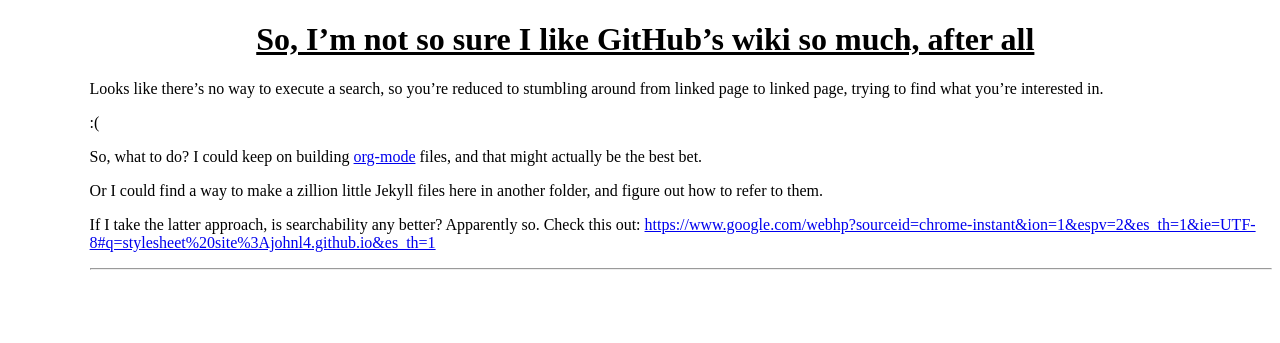
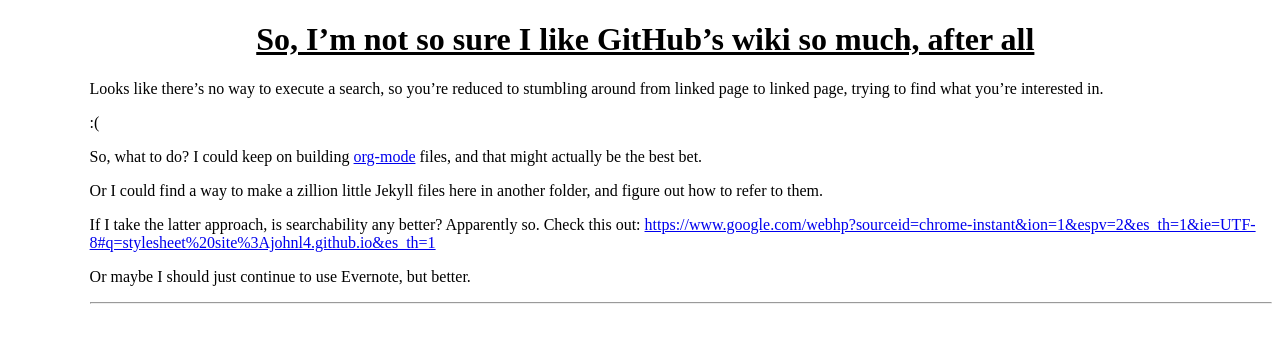
Before and after one commit to JohnL4/johnl4.github.io, a Jekyll site: the page built from _posts/2015-08-07-Not-sure-I-like-Githubs-wiki-so-much.markdown, in a window 1280 px wide. Shown: the top 343 px of the page. Built offline with Jekyll 4.4.1, drawn with Linux system fonts in a browser that asks for light colours; comment, search, counter and statistics services are not loaded.

Commit message:
Or maybe I should just keep using Evernote.

```diff
--- a/_posts/2015-08-07-Not-sure-I-like-Githubs-wiki-so-much.markdown
+++ b/_posts/2015-08-07-Not-sure-I-like-Githubs-wiki-so-much.markdown
@@ -17,3 +17,5 @@
 
 If I take the latter approach, is searchability any better? Apparently so.  Check this out:
 [https://www.google.com/webhp?sourceid=chrome-instant&ion=1&espv=2&es_th=1&ie=UTF-8#q=stylesheet%20site%3Ajohnl4.github.io&es_th=1](https://www.google.com/webhp?sourceid=chrome-instant&ion=1&espv=2&es_th=1&ie=UTF-8#q=stylesheet%20site%3Ajohnl4.github.io&es_th=1)
+
+Or maybe I should just continue to use Evernote, but better.
```
